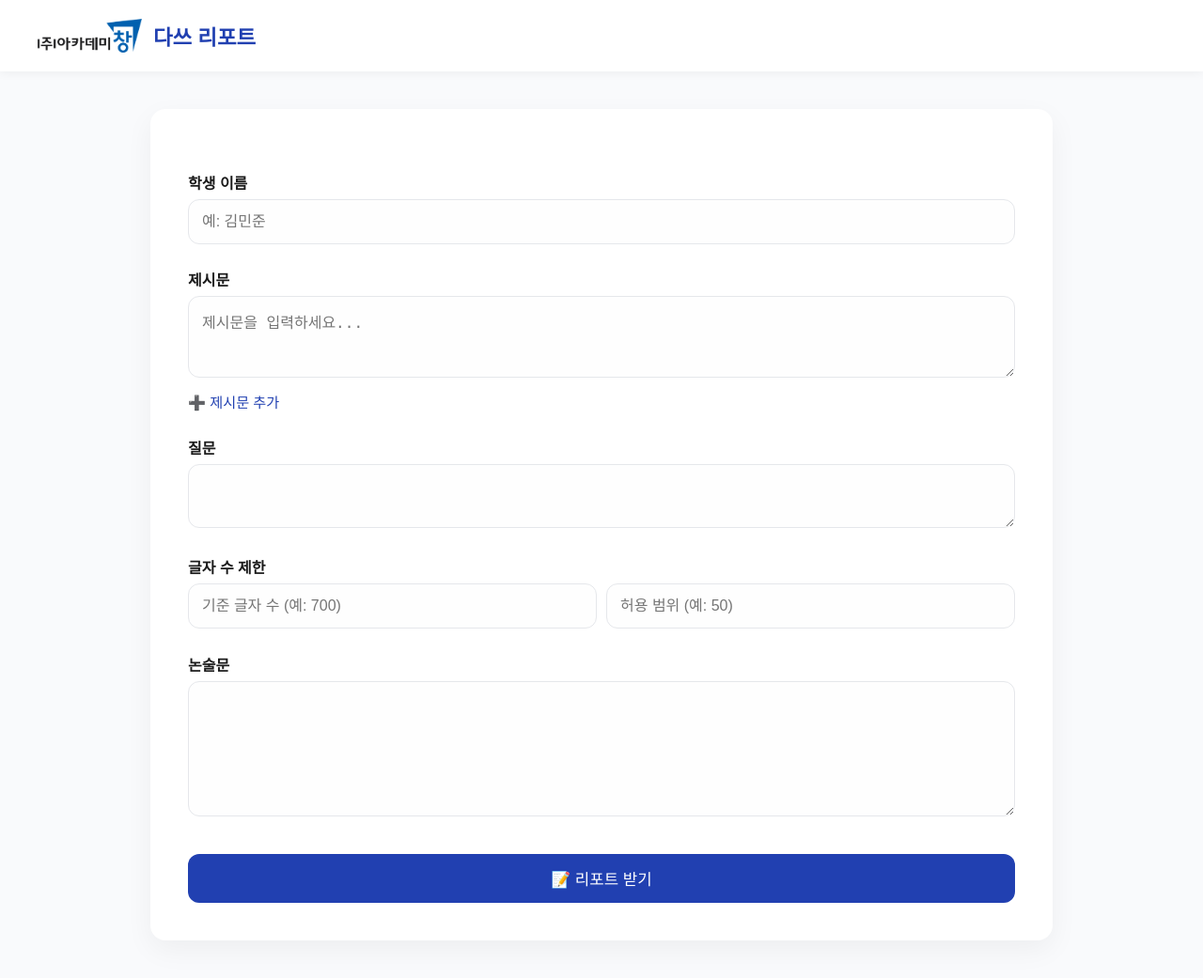
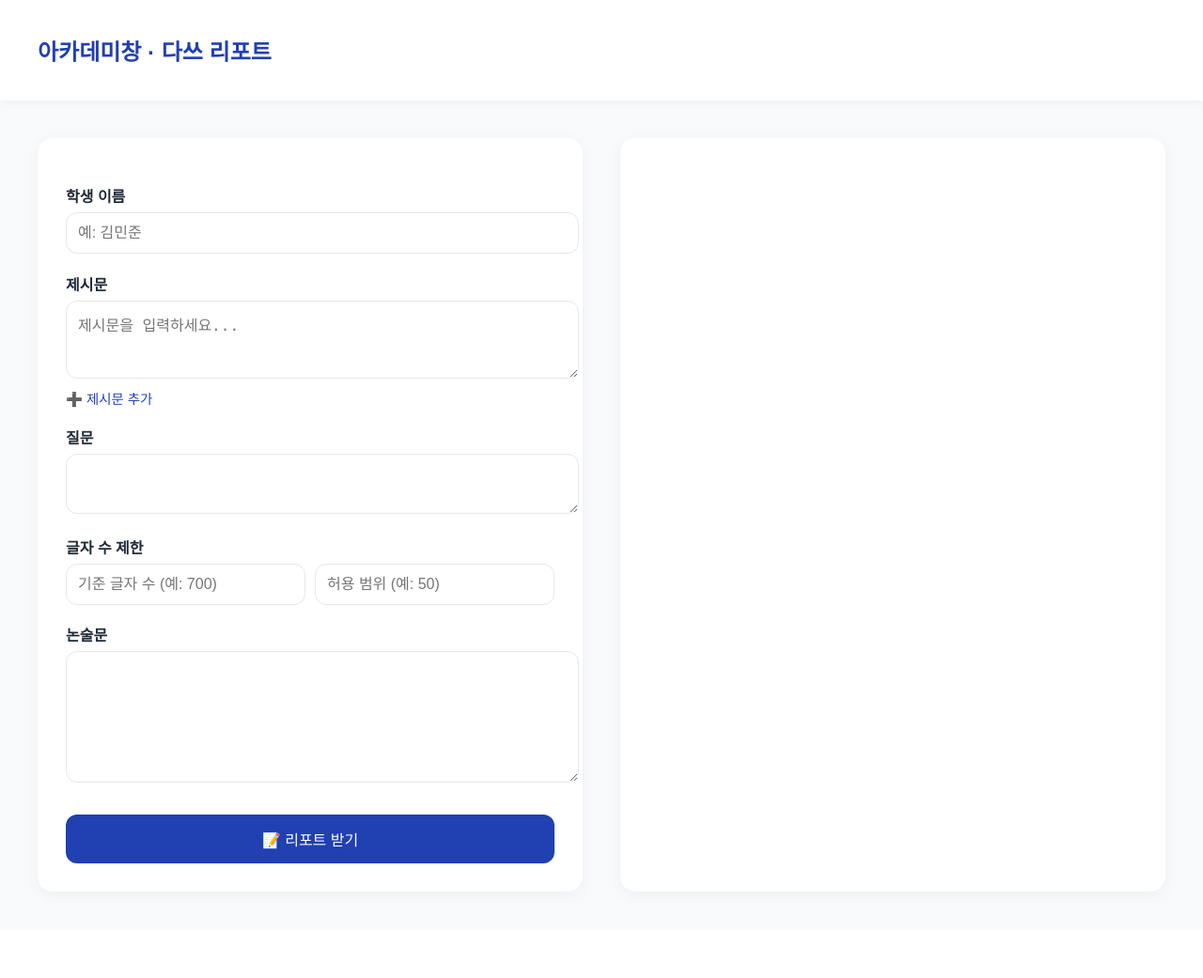
Before and after one commit to cho-huiseong/flask-essay-review, a Flask app: page / in a window 1280 px wide. Shown: the whole page at 94% size. After the commit the page ends 952 px from the top, so only its background shows below. Run offline with Flask 3, Linux system fonts and the light colour scheme; some libraries are stand-ins or nearby versions; some web fonts are replaced.

Commit message:
💄 Fix: PDF 저장 기능 오류 해결 및 디자인 개선

```diff
--- a/templates/index.html
+++ b/templates/index.html
@@ -1,12 +1,12 @@
 <!DOCTYPE html>
 <html lang="ko">
 <head>
-  <meta charset="UTF-8">
+  <meta charset="UTF-8" />
+  <meta name="viewport" content="width=device-width, initial-scale=1.0" />
   <title>다쓰 리포트</title>
-  <meta name="viewport" content="width=device-width, initial-scale=1.0">
+  <script src="https://cdn.jsdelivr.net/npm/chart.js"></script>
+  <script src="https://unpkg.com/html2pdf.js"></script>
   <link href="https://fonts.googleapis.com/css2?family=Pretendard:wght@400;600;700&display=swap" rel="stylesheet">
-  <script src="https://cdn.jsdelivr.net/npm/chart.js"></script>
-  <script src="https://unpkg.com/html2pdf.js@0.9.3/dist/html2pdf.bundle.min.js"></script>
   <style>
     :root {
       --primary: #2140b1;
@@ -14,96 +14,108 @@
       --card: #ffffff;
       --border: #e5e7eb;
     }
-    * { box-sizing: border-box; }
     body {
       margin: 0;
       font-family: 'Pretendard', sans-serif;
       background: var(--bg);
-      color: #1a1a1a;
+      color: #1f2937;
     }
     header {
-      background: white;
+      background: var(--card);
       padding: 20px 40px;
       display: flex;
       align-items: center;
       box-shadow: 0 2px 10px rgba(0,0,0,0.05);
     }
-    header img {
-      height: 36px;
-      margin-right: 12px;
+    header h1 {
+      font-size: 1.5rem;
+      color: var(--primary);
+      font-weight: 700;
     }
-    header h1 {
-      font-size: 1.4rem;
-      color: var(--primary);
-      margin: 0;
-      font-weight: 600;
+    .layout {
+      display: flex;
+      max-width: 1200px;
+      margin: 40px auto;
+      gap: 40px;
     }
-    .container {
-      max-width: 960px;
-      margin: 40px auto;
-      background: var(--card);
+    .left, .right {
+      flex: 1;
+      background: white;
+      padding: 30px;
       border-radius: 16px;
-      padding: 40px;
-      box-shadow: 0 10px 30px rgba(0,0,0,0.05);
+      box-shadow: 0 4px 16px rgba(0,0,0,0.05);
     }
     label {
       font-weight: 600;
-      margin-top: 1.6rem;
+      margin-top: 1.2rem;
       display: block;
     }
     textarea, input {
       width: 100%;
-      padding: 14px;
+      padding: 12px;
       margin-top: 6px;
       border-radius: 12px;
       border: 1px solid var(--border);
       font-size: 1rem;
-      background: #fefefe;
+      background: #fff;
       resize: vertical;
     }
     .add-passage {
       color: var(--primary);
+      font-size: 0.9rem;
+      margin-top: 6px;
       cursor: pointer;
-      margin-top: 10px;
-      font-size: 0.95rem;
     }
     button {
-      margin-top: 28px;
+      margin-top: 24px;
       width: 100%;
       padding: 14px;
       background-color: var(--primary);
       color: white;
-      font-size: 1.05rem;
+      font-size: 1rem;
       border: none;
       border-radius: 12px;
       cursor: pointer;
-      transition: background 0.2s;
     }
-    button:hover {
-      background-color: #1a3194;
+    #loading, #error {
+      display: none;
+      text-align: center;
+      margin-top: 16px;
+      font-size: 0.9rem;
     }
+    #error { color: red; }
+    #resultCard { margin-top: 32px; }
     .score-block {
-      background: #e9effc;
-      border-radius: 10px;
-      padding: 16px;
-      margin-bottom: 16px;
+      margin-bottom: 20px;
     }
-    #loading, #error, #downloadPDF {
+    .score-block strong {
+      display: block;
+      margin-bottom: 4px;
+      font-weight: 600;
+    }
+    .chart-wrap {
+      margin-top: 30px;
+    }
+    #exampleSection {
       display: none;
-      margin-top: 20px;
-      text-align: center;
+      max-width: 800px;
+      margin: 40px auto;
+      background: white;
+      padding: 30px;
+      border-radius: 16px;
+      box-shadow: 0 4px 16px rgba(0,0,0,0.05);
     }
-    #error { color: red; font-weight: bold; }
   </style>
 </head>
 <body>
   <header>
-    <img src="/static/아카데미창-문서용.png" alt="로고">
-    <h1>다쓰 리포트</h1>
+    <h1>아카데미창 · 다쓰 리포트</h1>
   </header>
-  <div class="container">
+
+  <div class="layout" id="mainSection">
+    <div class="left">
       <label>학생 이름</label>
-    <input id="studentName" type="text" placeholder="예: 김민준">
+      <input id="studentName" type="text" placeholder="예: 김민준" />
 
       <label>제시문</label>
       <div id="passages">
@@ -116,32 +128,37 @@
 
       <label>글자 수 제한</label>
       <div style="display:flex; gap:10px;">
-      <input id="charBase" type="number" placeholder="기준 글자 수 (예: 700)">
-      <input id="charRange" type="number" placeholder="허용 범위 (예: 50)">
+        <input id="charBase" type="number" placeholder="기준 글자 수 (예: 700)" />
+        <input id="charRange" type="number" placeholder="허용 범위 (예: 50)" />
       </div>
 
       <label>논술문</label>
       <textarea id="essay" rows="6" oninput="updateCharCount()"></textarea>
-    <div id="charCount" style="margin-top:8px; font-size:0.9rem; color: #555;"></div>
+      <div id="charCount" style="margin-top:6px; font-size:0.85rem; color:#555;"></div>
 
       <button onclick="submitEssay()">📝 리포트 받기</button>
-
       <div id="loading">⏳ 처리 중입니다. 잠시만 기다려주세요...</div>
       <div id="error">❗ 오류가 발생했습니다. 다시 시도해 주세요.</div>
+    </div>
 
+    <div class="right">
       <div id="resultCard" style="display:none">
         <h3>📋 평가 요약</h3>
         <div id="evalSummary"></div>
-      <canvas id="scoreChart" style="margin-top:20px;"></canvas>
-      <button onclick="showExample()">예시답안 보기</button>
-      <button id="downloadPDF">📄 PDF 저장</button>
+        <div class="chart-wrap">
+          <canvas id="scoreChart"></canvas>
         </div>
 
-    <div id="exampleSection" style="display:none;">
+        <button onclick="showExample()">예시답안 보기</button>
+        <button id="downloadPDF" style="display:none; margin-top:10px;" onclick="downloadPDF()">📄 PDF 저장</button>
+      </div>
+    </div>
+  </div>
+
+  <div id="exampleSection">
     <h3>📝 예시답안</h3>
     <p id="exampleAnswer"></p>
     <button onclick="backToMain()">⬅ 돌아가기</button>
-    </div>
   </div>
 
   <script>
@@ -156,25 +173,57 @@
 
     function updateCharCount() {
       const text = document.getElementById("essay").value;
-      const count = text.replace(/\s/g, '').length;
+      const count = text.replace(/\\s/g, '').length;
       document.getElementById("charCount").textContent = `현재 글자 수: ${count}자`;
     }
 
-    async function submitEssay() {
-      document.getElementById("resultCard").style.display = "none";
-      document.getElementById("exampleSection").style.display = "none";
-      document.getElementById("downloadPDF").style.display = "none";
-      document.getElementById("loading").style.display = "block";
-      document.getElementById("error").style.display = "none";
+    function showExample() {
+      document.getElementById("exampleSection").style.display = "block";
+      document.getElementById("mainSection").style.display = "none";
 
-      const name = document.getElementById("studentName").value;
       const passages = [...document.querySelectorAll(".passage")].map(p => p.value).filter(p => p.trim());
       const question = document.getElementById("question").value;
       const essay = document.getElementById("essay").value;
       const charBase = document.getElementById("charBase").value;
       const charRange = document.getElementById("charRange").value;
 
-      if (!name || !question || !essay || passages.length === 0) {
+      fetch("/example", {
+        method: "POST",
+        headers: { "Content-Type": "application/json" },
+        body: JSON.stringify({
+          passages, question, essay,
+          scores: savedScores,
+          reasons: savedReasons,
+          charBase, charRange
+        })
+      })
+        .then(res => res.json())
+        .then(result => {
+          document.getElementById("exampleAnswer").textContent = result.example || "예시답안 생성 실패";
+        })
+        .catch(() => {
+          document.getElementById("exampleAnswer").textContent = "예시답안 생성 중 오류가 발생했습니다.";
+        });
+    }
+
+    function backToMain() {
+      document.getElementById("exampleSection").style.display = "none";
+      document.getElementById("mainSection").style.display = "flex";
+    }
+
+    async function submitEssay() {
+      document.getElementById("resultCard").style.display = "none";
+      document.getElementById("exampleSection").style.display = "none";
+      document.getElementById("error").style.display = "none";
+      document.getElementById("loading").style.display = "block";
+
+      const passages = [...document.querySelectorAll(".passage")].map(p => p.value).filter(p => p.trim());
+      const question = document.getElementById("question").value;
+      const essay = document.getElementById("essay").value;
+      const charBase = document.getElementById("charBase").value;
+      const charRange = document.getElementById("charRange").value;
+
+      if (!question || !essay || passages.length === 0) {
         document.getElementById("loading").style.display = "none";
         alert("모든 항목을 입력해 주세요.");
         return;
@@ -186,18 +235,19 @@
           headers: { "Content-Type": "application/json" },
           body: JSON.stringify({ passages, question, essay, charBase, charRange })
         });
+
         const result = await res.json();
         if (result.error) throw new Error(result.error);
 
         const scores = result.scores;
         const reasons = result.reasons;
+
         savedScores = scores;
         savedReasons = reasons;
 
         const labels = ['논리력','독해력','구성력','표현력'];
         const summary = labels.map((label, i) =>
-          `<div class='score-block'><strong>${label} (${scores[i]}점)</strong><br>${reasons[label]}</div>`).join('');
-
+          `<div class='score-block'><strong>${label} (${scores[i]}점)</strong>${reasons[label]}</div>`).join('');
         document.getElementById("evalSummary").innerHTML = summary;
 
         const ctx = document.getElementById("scoreChart").getContext("2d");
@@ -216,42 +266,17 @@
         });
 
         document.getElementById("loading").style.display = "none";
+        document.getElementById("error").style.display = "none";
         document.getElementById("resultCard").style.display = "block";
         document.getElementById("downloadPDF").style.display = "block";
 
       } catch (err) {
+        console.error(err);
         document.getElementById("loading").style.display = "none";
+        document.getElementById("resultCard").style.display = "none";
+        document.getElementById("exampleSection").style.display = "none";
         document.getElementById("error").style.display = "block";
-        console.error(err);
       }
-    }
-
-    function showExample() {
-      document.getElementById("exampleSection").style.display = "block";
-      document.getElementById("resultCard").style.display = "none";
-      const passages = [...document.querySelectorAll(".passage")].map(p => p.value).filter(p => p.trim());
-      const question = document.getElementById("question").value;
-      const essay = document.getElementById("essay").value;
-      const charBase = document.getElementById("charBase").value;
-      const charRange = document.getElementById("charRange").value;
-
-      fetch("/example", {
-        method: "POST",
-        headers: { "Content-Type": "application/json" },
-        body: JSON.stringify({ passages, question, essay, scores: savedScores, reasons: savedReasons, charBase, charRange })
-      })
-        .then(res => res.json())
-        .then(result => {
-          document.getElementById("exampleAnswer").textContent = result.example || "예시답안 생성 실패";
-        })
-        .catch(() => {
-          document.getElementById("exampleAnswer").textContent = "예시답안 생성 중 오류가 발생했습니다.";
-        });
-    }
-
-    function backToMain() {
-      document.getElementById("exampleSection").style.display = "none";
-      document.getElementById("resultCard").style.display = "block";
     }
 
     function downloadPDF() {
@@ -265,16 +290,22 @@
 
       const wrapper = document.createElement("div");
       wrapper.style.padding = "10px";
+      wrapper.style.backgroundColor = "#fff";  // 배경 흰색
+      wrapper.style.color = "#000";            // 글자 검정
       wrapper.appendChild(logo);
       wrapper.appendChild(cloned);
 
+      // PDF 생성은 DOM 업데이트 이후에 하도록 timeout 추가
+      setTimeout(() => {
         html2pdf().from(wrapper).set({
           margin: 10,
           filename: `다쓰_리포트_${today}.pdf`,
-        html2canvas: { scale: 2 },
+          html2canvas: { scale: 2, useCORS: true },
           jsPDF: { unit: 'mm', format: 'a4', orientation: 'portrait' }
         }).save();
+      }, 300);  // 약간의 딜레이를 줘서 렌더 완료 후 캡처
     }
+
   </script>
 </body>
 </html>
```
Lines whose indentation alone changed are shown as unchanged.
